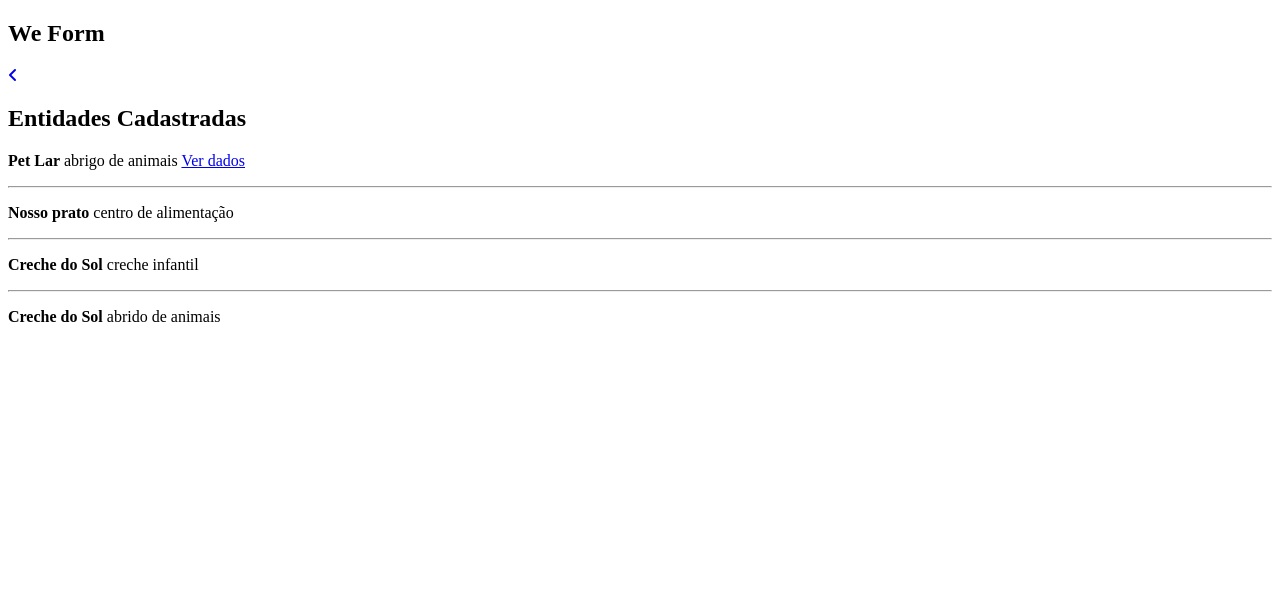
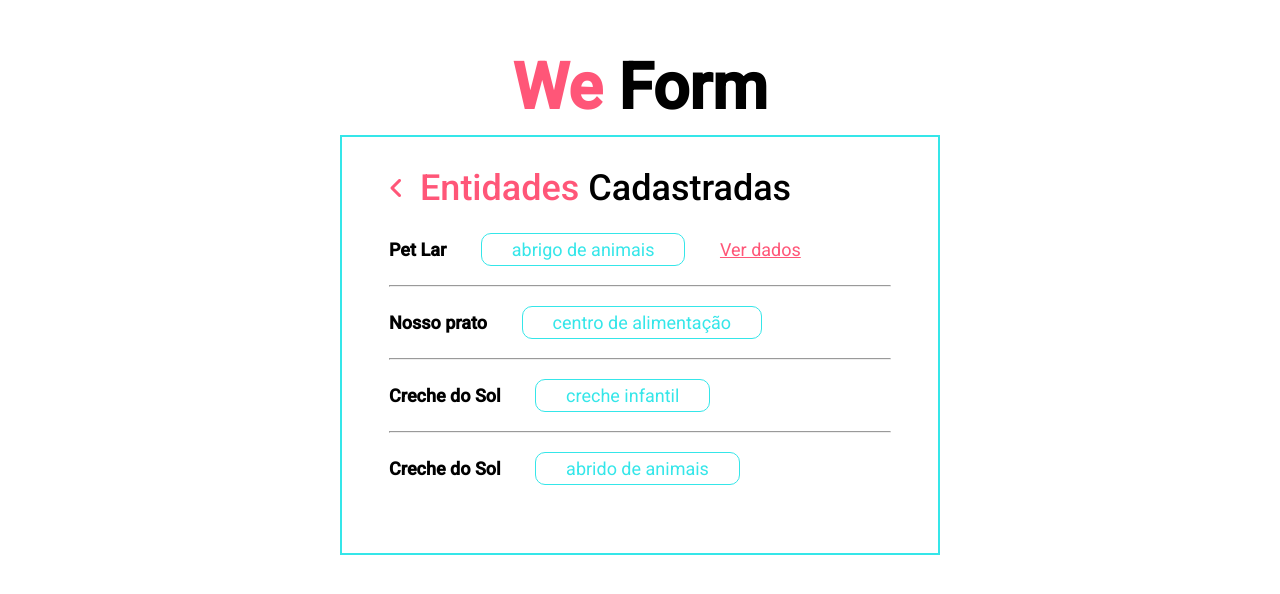
Before and after one commit to TioRiques2/We-form, a plain HTML site: page entidade-cadastradas.html in a window 1280 px wide. Drawn offline with Linux system fonts and the light colour scheme; the site is published under a folder, as on GitHub Pages, so addresses that start at the root find nothing.

Commit message:
Update entidade-cadastradas.html

```diff
--- a/entidade-cadastradas.html
+++ b/entidade-cadastradas.html
@@ -4,7 +4,7 @@
     <meta charset="UTF-8">
     <meta name="viewport" content="width=device-width, initial-scale=1.0">
     <title>We Form</title>
-    <link rel="stylesheet" href="/style/style-pag3.css">
+    <link rel="stylesheet" href="style/style-pag3.css">
     <link rel="stylesheet" href="assets/fontawesome-free-6.4.2-web/css/all.css">
 </head>
 <body>
```
